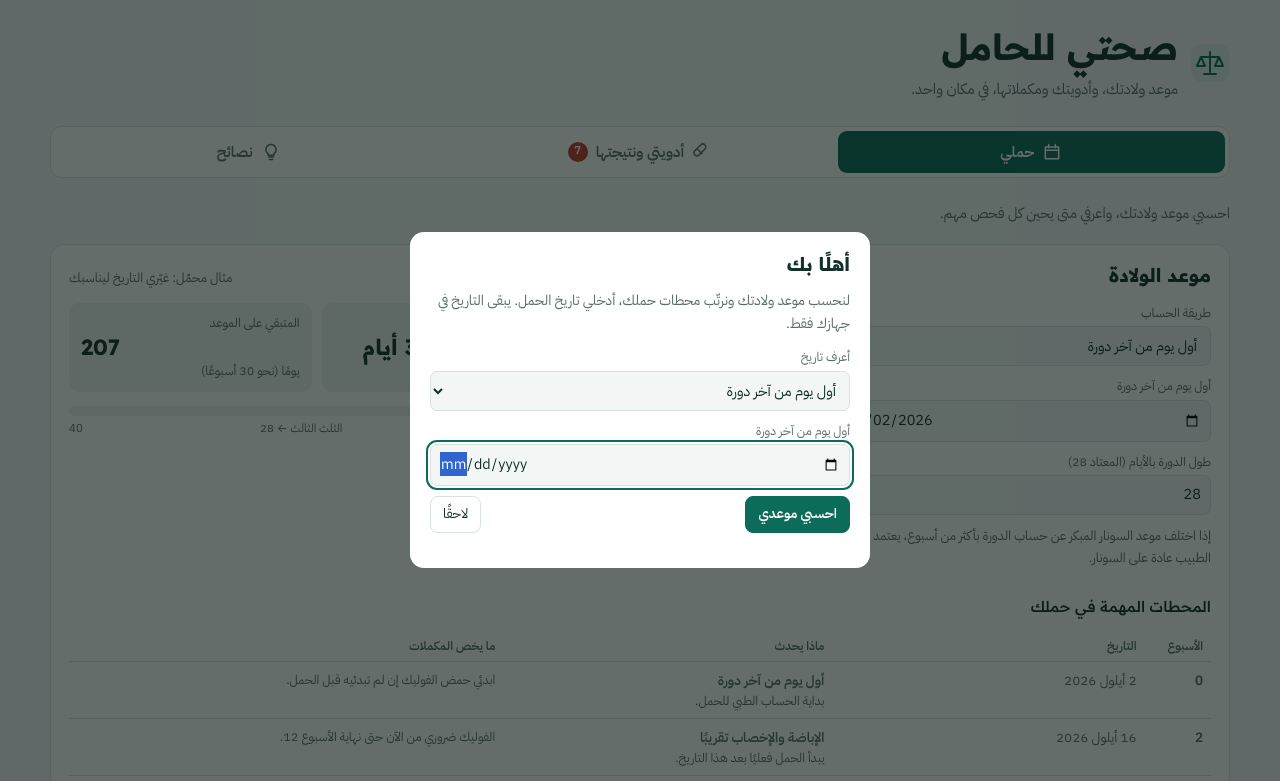
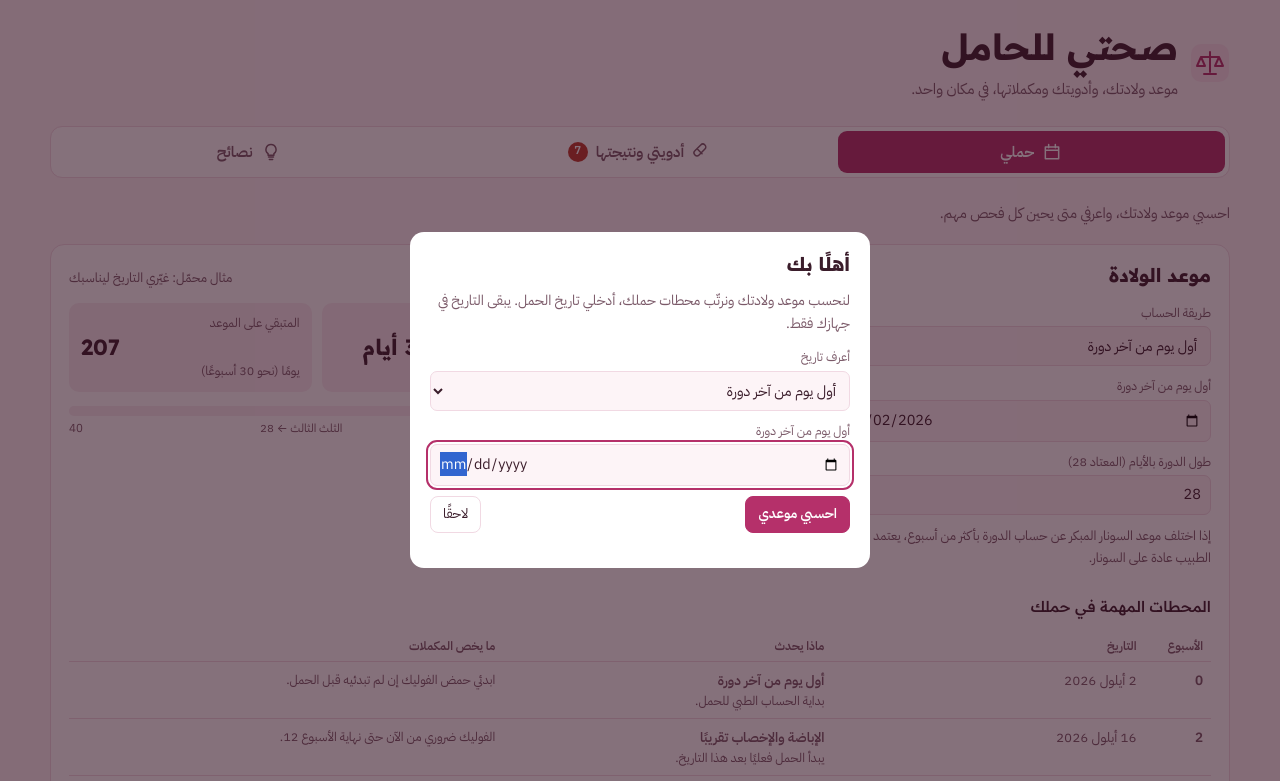
Before and after one commit to znammous/Sehatty, a plain HTML site: page index.html in a window 1280 px wide. Shown: the top 781 px of the page. Drawn offline with Linux system fonts and the light colour scheme.

Commit message:
تنسيق وردي لطيف للموقع

```diff
--- a/index.html
+++ b/index.html
@@ -5,24 +5,24 @@
 <link rel="preconnect" href="https://fonts.gstatic.com" crossorigin>
 <link rel="stylesheet" href="https://fonts.googleapis.com/css2?family=IBM+Plex+Sans+Arabic:wght@400;500;600&family=Readex+Pro:wght@500;700&display=swap">
 <style>
-/* Layout: two working columns (picker | verdict + schedule), stacking on phones. A pharmacy-shelf calm: teal ink, paper-white cards, semantic stripes for risk. */
+/* Layout: tabs; meds view is two columns (picker | live result), stacking on phones. Soft rose palette, white cards, semantic stripes for risk. */
 :root{
-  --bg:#f2f6f5; --surface:#ffffff; --ink:#14302a; --muted:#5a6e69; --line:#d8e3df;
-  --accent:#0d6b59; --accent-soft:#e0efea; --chip:#edf3f1;
+  --bg:#fdf4f7; --surface:#ffffff; --ink:#3b1d2b; --muted:#7b5a69; --line:#f1d9e3;
+  --accent:#b5306a; --accent-soft:#fce4ee; --chip:#f9edf2;
   --ok:#2c8650; --ok-soft:#e2f3e7; --warn:#a96f12; --warn-soft:#fbefd8; --bad:#bf3a2b; --bad-soft:#fbe4e0;
-  --info:#2f6690; --info-soft:#e3eef7; --scrim:rgba(8,20,17,.62);
+  --info:#2f6690; --info-soft:#e3eef7; --scrim:rgba(45,12,28,.58);
   --display:"Readex Pro","IBM Plex Sans Arabic",system-ui,sans-serif;
   --body:"IBM Plex Sans Arabic",system-ui,-apple-system,"Segoe UI",Tahoma,sans-serif;
 }
 @media (prefers-color-scheme: dark){:root:not([data-theme="light"]){
-  --bg:#0e1614; --surface:#15201d; --ink:#e2ece9; --muted:#97aba5; --line:#26342f;
-  --accent:#4cc2a6; --accent-soft:#143831; --chip:#1c2a26;
+  --bg:#1a1015; --surface:#25161e; --ink:#f4e6ec; --muted:#bc9cab; --line:#3b2531;
+  --accent:#f28cb6; --accent-soft:#4a2137; --chip:#2f1d26;
   --ok:#5cc684; --ok-soft:#14301f; --warn:#e2a948; --warn-soft:#382a12; --bad:#ef6e60; --bad-soft:#3b1a16;
   --info:#7fb6e0; --info-soft:#152a3b; color-scheme:dark;
 }}
 :root[data-theme="dark"]{
-  --bg:#0e1614; --surface:#15201d; --ink:#e2ece9; --muted:#97aba5; --line:#26342f;
-  --accent:#4cc2a6; --accent-soft:#143831; --chip:#1c2a26;
+  --bg:#1a1015; --surface:#25161e; --ink:#f4e6ec; --muted:#bc9cab; --line:#3b2531;
+  --accent:#f28cb6; --accent-soft:#4a2137; --chip:#2f1d26;
   --ok:#5cc684; --ok-soft:#14301f; --warn:#e2a948; --warn-soft:#382a12; --bad:#ef6e60; --bad-soft:#3b1a16;
   --info:#7fb6e0; --info-soft:#152a3b; color-scheme:dark;
 }
```
